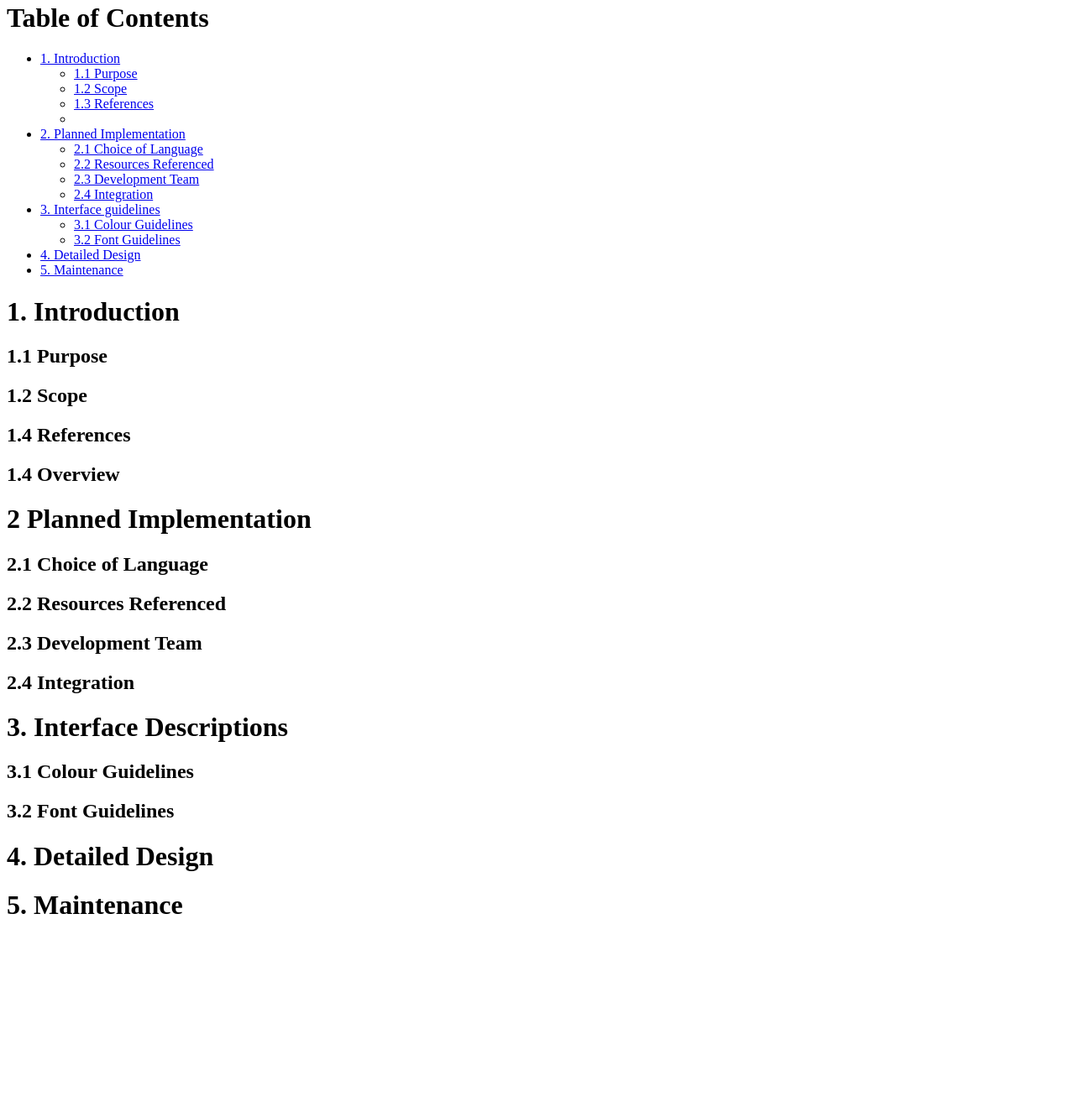
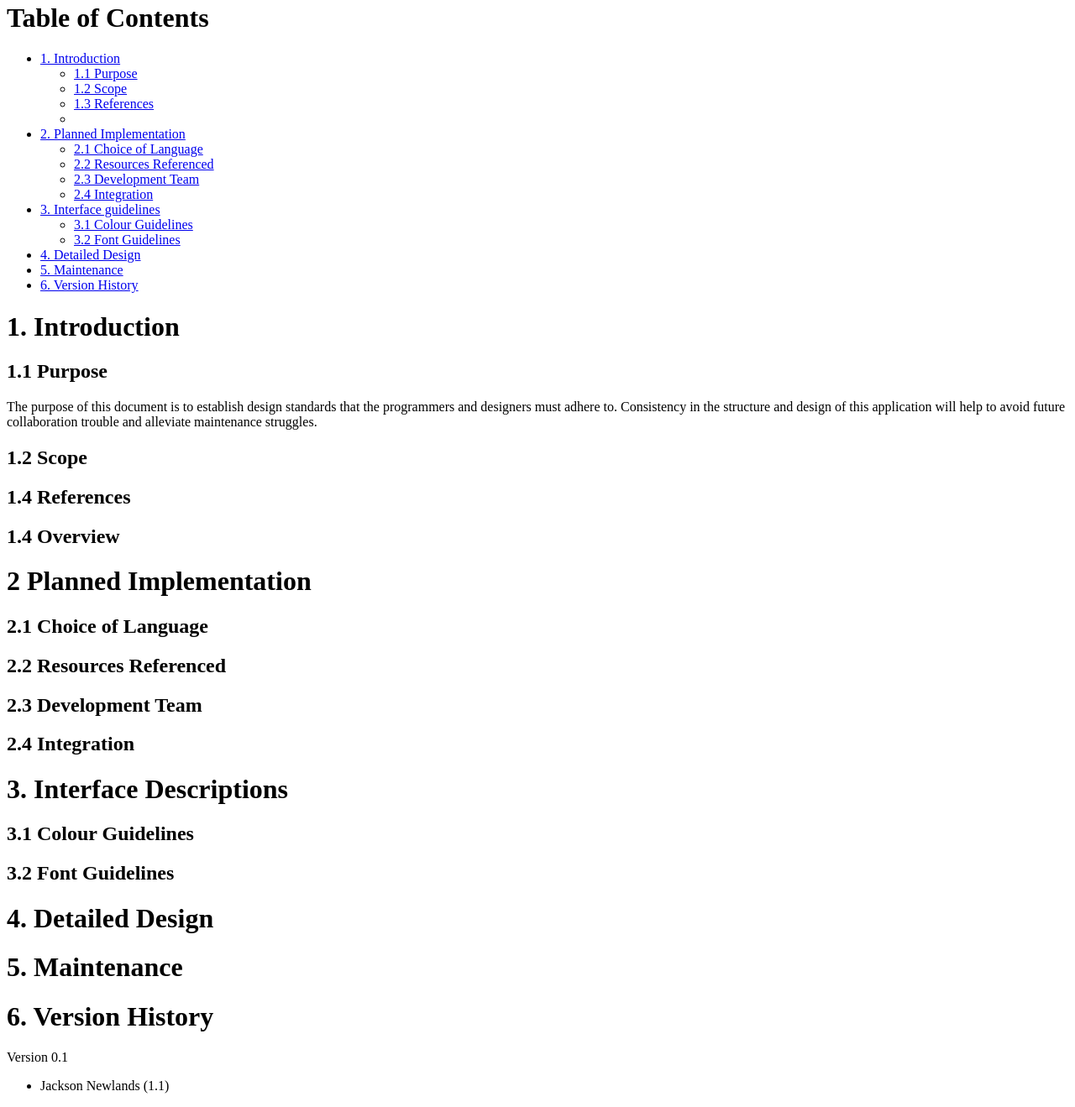
Before and after one commit to AaronE314/CP317-Project-Green-Thumb, a plain HTML site: page docs/design.html in a window 1280 px wide. Shown: the part 77-1396 px from the top of the page at 84% size. Before the commit the page ends 1196 px from the top, so only its background shows below. Drawn offline with Linux system fonts and the light colour scheme.

Commit message:
Update design.html

```diff
--- a/docs/design.html
+++ b/docs/design.html
@@ -52,11 +52,18 @@
         <li>
             <a href="#Maintenance">5. Maintenance</a>
         </li>
+
+        <li>
+            <a href="#Version History">6. Version History</a>
+        </li>
     </ul>
 
     <h1><a id="Introduction"></a>1. Introduction</h1>
 
     <h2><a id="Purpose"></a>1.1 Purpose</h2>
+        <p>
+            The purpose of this document is to establish design standards that the programmers and designers must adhere to. Consistency in the structure and design of this application will help to avoid future collaboration trouble and alleviate maintenance struggles.
+        </p>
 
     <h2><a id="Scope"></a>1.2 Scope</h2>
 
@@ -84,5 +91,14 @@
 
     <h1><a id="Maintenance"></a>5. Maintenance</h1>
 
+    <h1><a id="Version History"></a>6. Version History</h1>
+
+    <p>Version 0.1</p>
+    <ul>
+        <li>
+            Jackson Newlands (1.1)
+        </li>
+    </ul>
+
 </body>
 </html>
```
